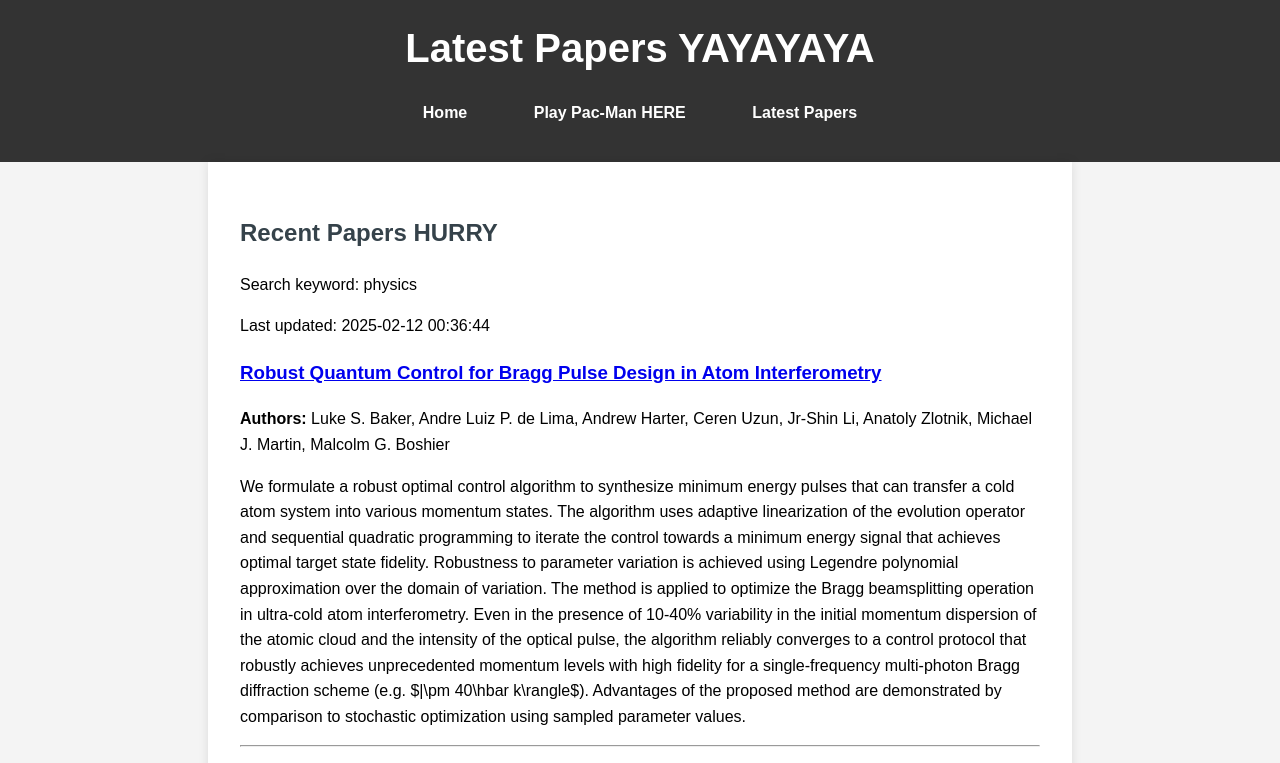
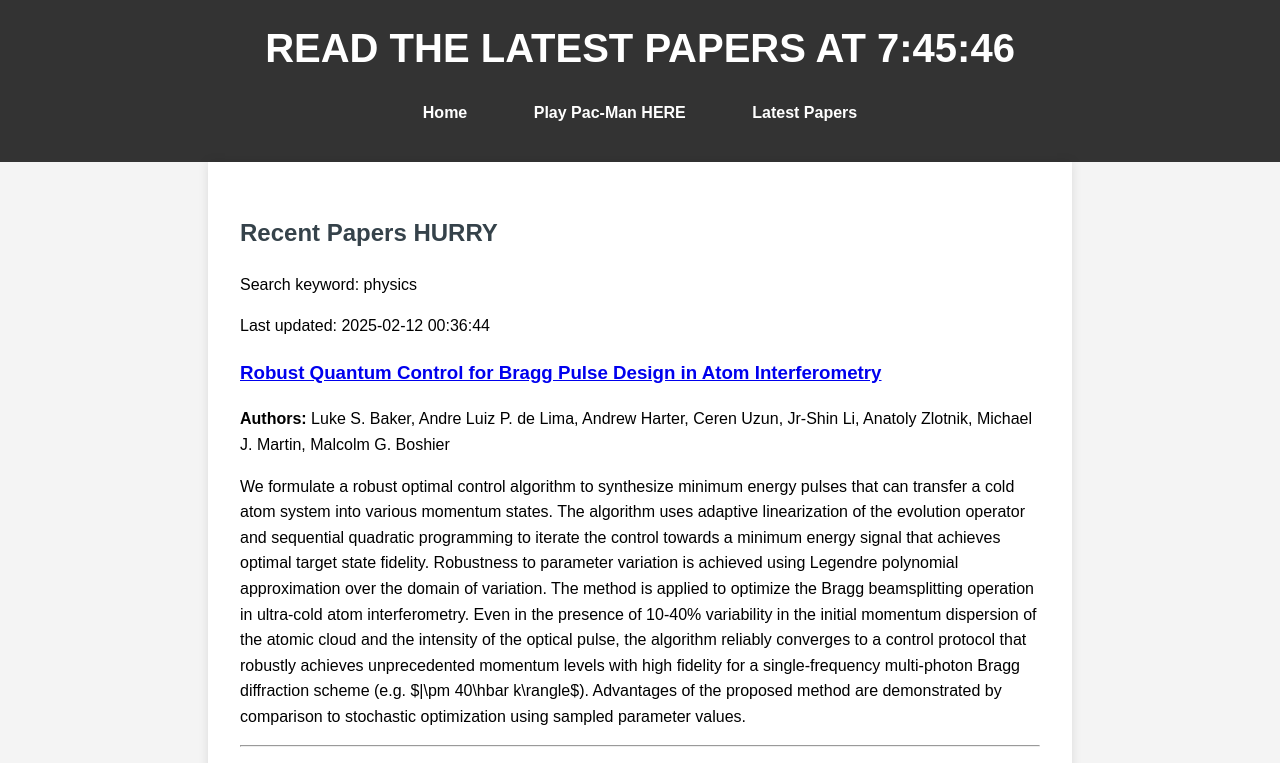
Before and after one commit to etlee110/BST236_HW1, a plain HTML site: page papers.html in a window 1280 px wide. Shown: the top 763 px of the page. Drawn offline with Linux system fonts and the light colour scheme.

Commit message:
Update papers.html

```diff
--- a/papers.html
+++ b/papers.html
@@ -7,7 +7,7 @@
 </head>
 <body>
     <header>
-        <h1>Latest Papers YAYAYAYA</h1>
+        <h1>READ THE LATEST PAPERS AT 7:45:46</h1>
         <nav>
             <ul>
                 <li><a href="index.html">Home</a></li>
```
